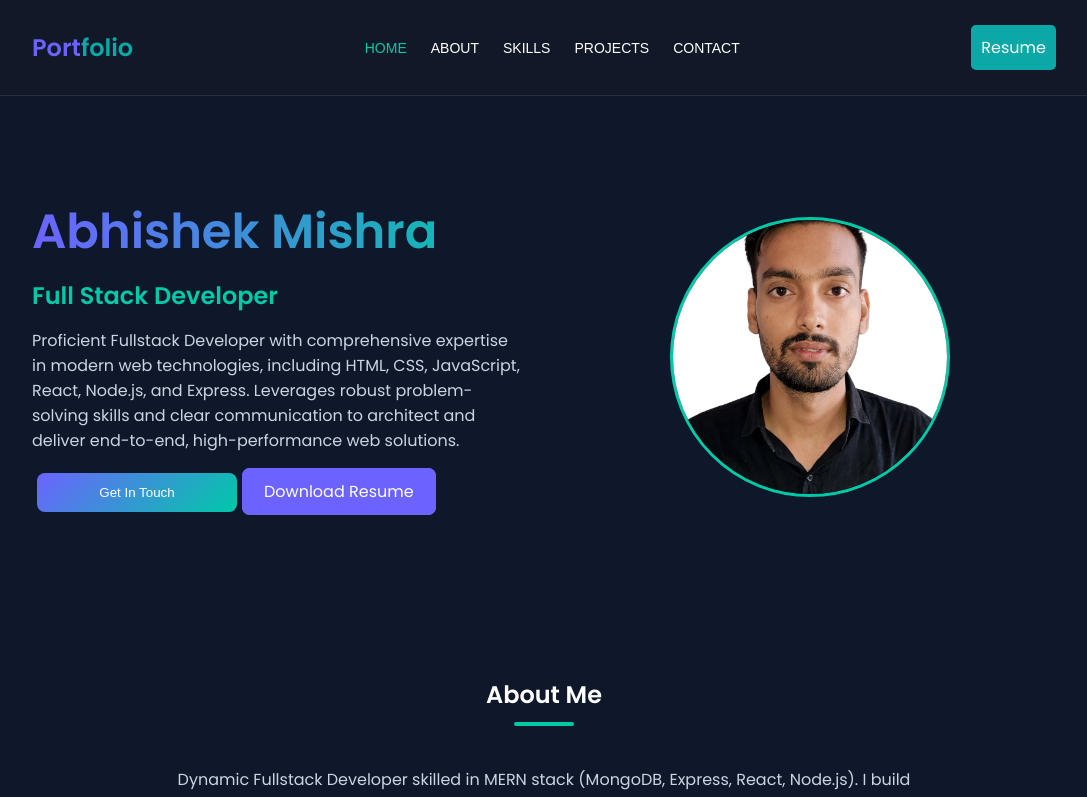
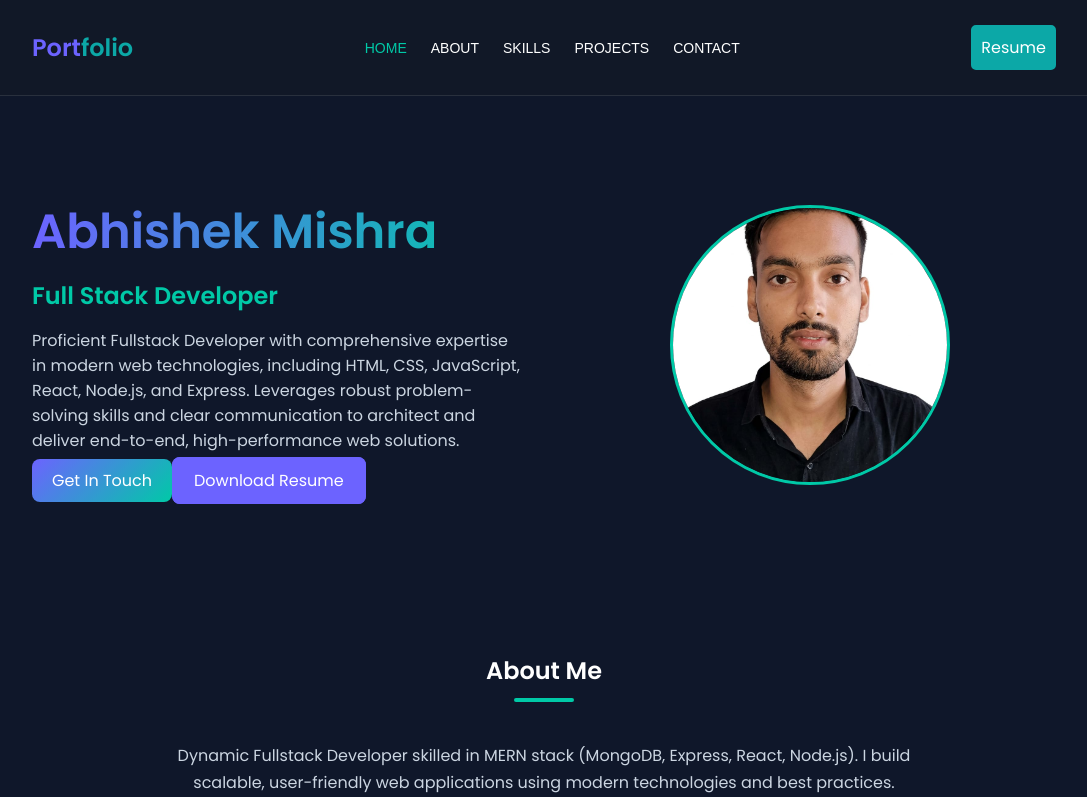
Before and after one commit to abhi13mishra/portfolio, a React (Vite) app: page / in a window 1280 px wide. Shown: the top 797 px of the page, without its empty margins (96-1183 px from the left). Built offline with nearby package versions, Linux system fonts and the light colour scheme.

Commit message:
fix button

```diff
--- a/src/App.css
+++ b/src/App.css
@@ -121,14 +121,15 @@ section {
 
 /* ===== BUTTON ===== */
 .primary {
-  padding: 12px 25px;
+  padding: 10px 20px;
   width: 200px;
   border-radius: 8px;
   border: none;
   background: linear-gradient(135deg, #6c63ff, #00c9a7);
   color: white;
   cursor: pointer;
-  margin: 5px;
+  transition: 0.3s;
+  text-decoration: none;
 }
 
 .github {
--- a/src/components/Hero.jsx
+++ b/src/components/Hero.jsx
@@ -17,8 +17,8 @@ function Hero() {
         </p>
 
         <div className="btns">
-          <a href="#contact">
-            <button className="primary">Get In Touch</button>
+          <a href="#contact" className="primary">
+            Get In Touch
           </a>
 
           <a href="/Abhishek_Mishra_Resume.pdf" download className="secondary">
```
